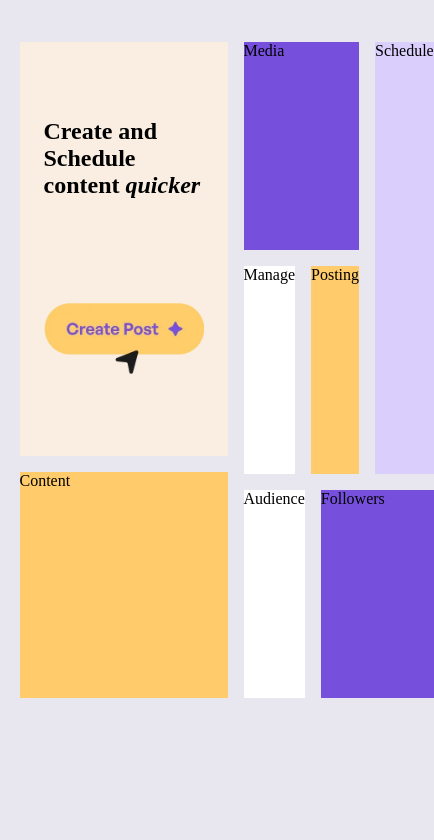
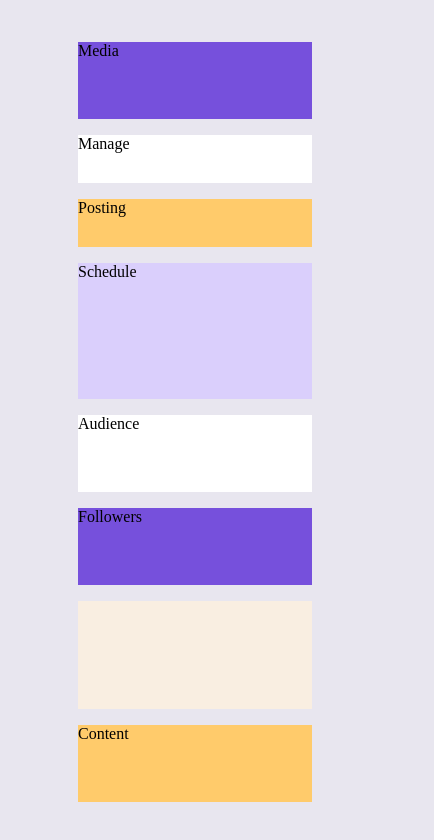
Before and after one commit to Allieniaszxy/Bento-Grid, a plain HTML site: page index.html in a window 390 px wide. Shown: the whole page, 434 px wide, since content can reach past the window. Drawn offline with Linux system fonts and the light colour scheme.

Commit message:
i did media responsiveness for 650px and 900px respectively

```diff
--- a/index.html
+++ b/index.html
@@ -10,8 +10,8 @@
     <div class="container">
       <div class="grid-items one">
         <div class="inner-element create pad">
-          <h2>Create and Schedule content <em>quicker</em></h2>
-          <img src="./images/illustration-create-post.webp" alt="create" />
+          <!-- <h2>Create and Schedule content <em>quicker</em></h2>
+          <img src="./images/illustration-create-post.webp" alt="create" /> -->
         </div>
         <div class="inner-element content">Content</div>
       </div>
--- a/style.css
+++ b/style.css
@@ -12,8 +12,8 @@ body {
   background-color: hsl(253, 21%, 92%);
 }
 .container {
-  width: 90%;
-  height: 90%;
+  width: 60%;
+  height: 90vh;
   display: grid;
   grid-template-columns: 1fr 2fr 1fr;
   grid-template-rows: 13rem 13rem 13rem;
@@ -81,3 +81,38 @@ body {
 .followers {
   background-color: hsl(256, 67%, 59%);
 }
+
+/*media query*/
+@media (max-width: 900px) {
+  .container {
+    grid-template-columns: 1fr 1fr;
+    grid-template-rows: 13rem 13rem 13rem 13rem;
+    grid-template-areas:
+      "column2 column3"
+      "column2 column3"
+      "column4 column4"
+      "column1 column1";
+  }
+  .one {
+    grid-template-columns: 1fr 1fr;
+  }
+}
+@media (max-width: 650px) {
+  .container {
+    grid-template-columns: 1fr;
+    grid-template-rows: auto auto;
+    grid-template-areas:
+      "column2"
+      "column3"
+      "column4"
+      "column1";
+  }
+  /* .one {
+    grid-template-columns: 1fr 1fr;
+  } */
+  .insider-element,
+  .insider-element:nth-child(1),
+  .one {
+    grid-template-columns: 1fr;
+  }
+}
```
